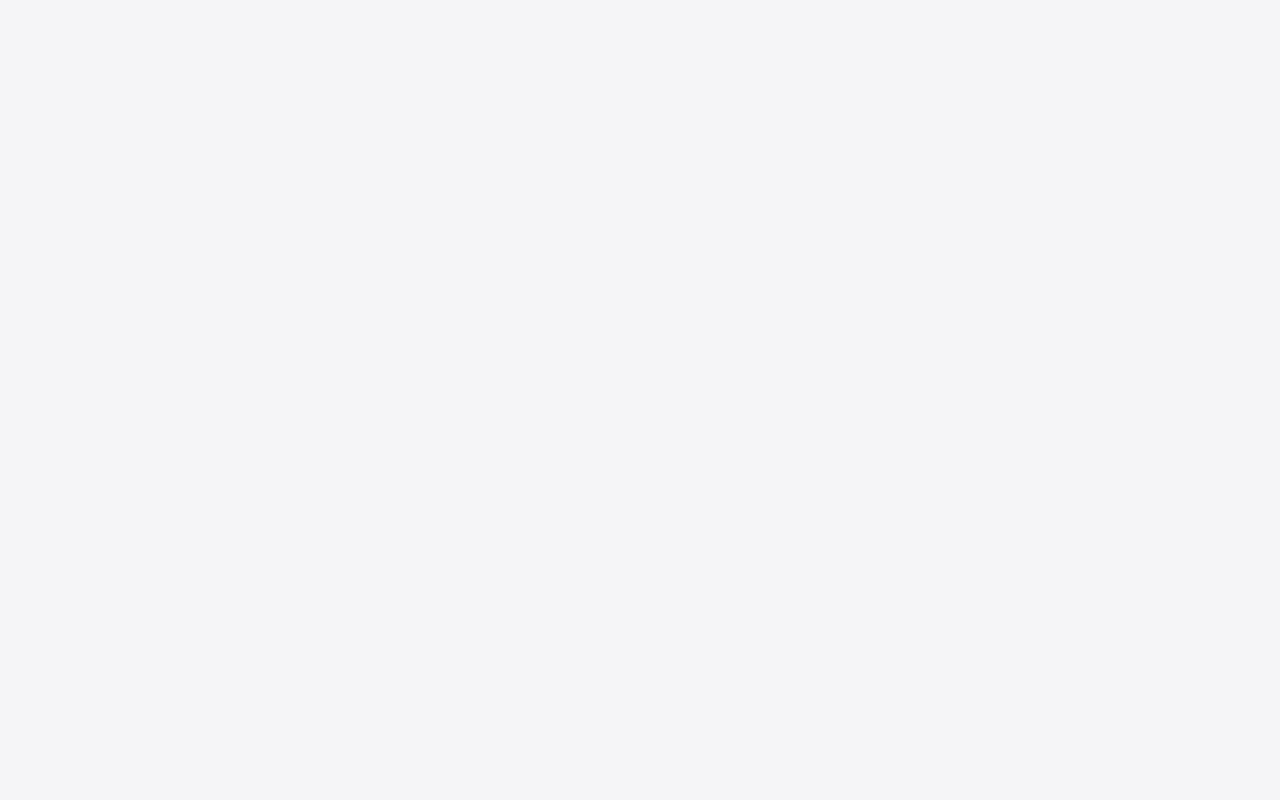
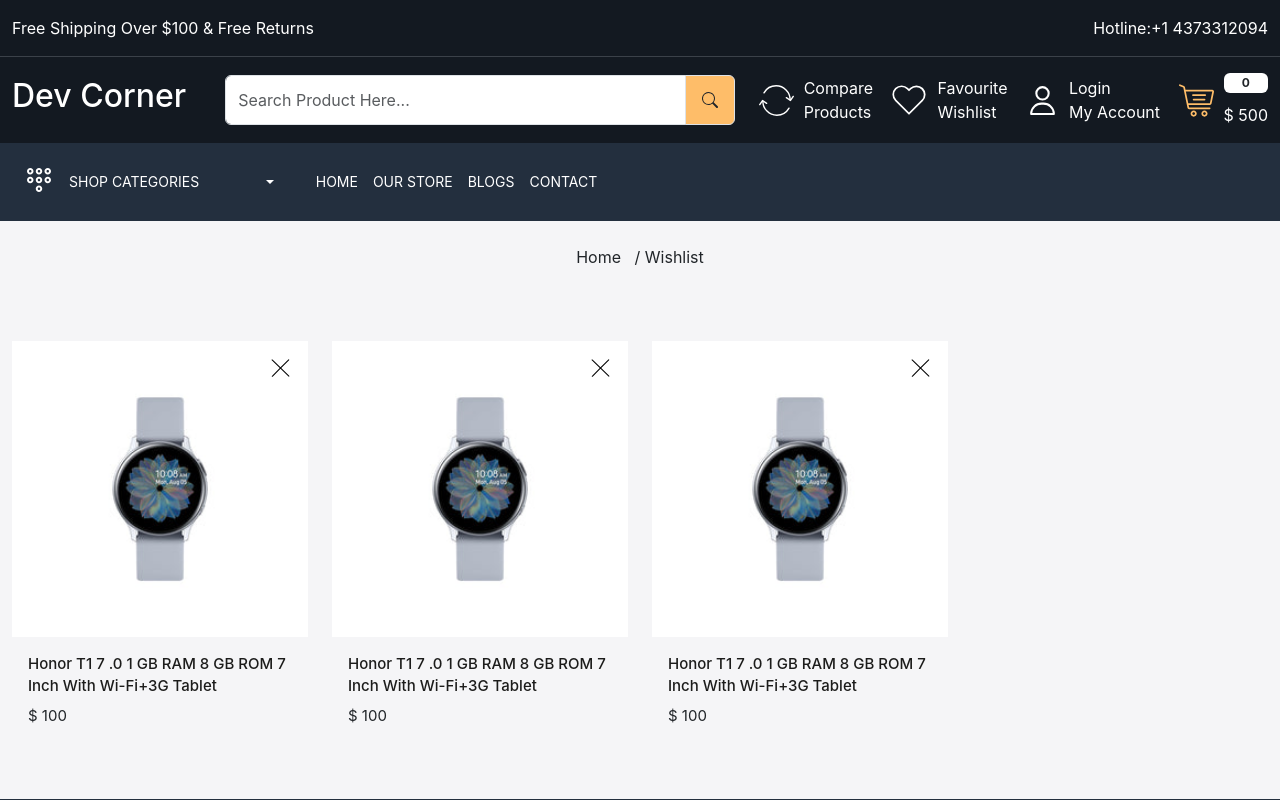
Before and after one commit to yanapeshko/web-shop, a React (Create React App) app: page /wishlist in a window 1280 px wide. Before the commit this address had no page. Shown: the top 800 px of the page. Built offline with nearby package versions, Linux system fonts and the light colour scheme.

Commit message:
added WishListPage & fixed tel+address in Footer&Header components

```diff
--- a/src/App.css
+++ b/src/App.css
@@ -472,20 +472,23 @@
   background-color: white;
   border-radius: 10px;
 }
-.compare-product-card .cross {
+.compare-product-card .cross,
+.wishlist-card .cross {
   top: 15px;
   right: 15px;
   width: 25px;
   padding: 3px;
   cursor: pointer;
 }
-.compare-product-details h5.title {
+.compare-product-details h5.title,
+.wishlist-card h5.title {
   font-size: 15px;
   line-height: 22px;
   font-weight: 500;
   color: var(--color-1c1c1b);
 }
-.compare-product-details h6.price {
+.compare-product-details h6.price,
+.wishlist-card h6.price {
   font-size: 15px;
   line-height: 22px;
   font-weight: 400;
--- a/src/App.jsx
+++ b/src/App.jsx
@@ -9,6 +9,7 @@
 import OurStore from "./pages/OurStore";
 import Blog from "./pages/Blog";
 import CompareProduct from "./pages/CompareProduct";
+import WishList from "./pages/WishList";
 
 function App() {
   return (
@@ -22,6 +23,7 @@
             <Route path="store" element={<OurStore />} />
             <Route path="blogs" element={<Blog />} />
             <Route path="compare-product" element={<CompareProduct />} />
+            <Route path="wishlist" element={<WishList />} />
           </Route>
         </Routes>
       </BrowserRouter>
--- a/src/components/Footer.jsx
+++ b/src/components/Footer.jsx
@@ -38,16 +38,16 @@
               <h4 className="text-white mb-4">Contact us</h4>
               <div>
                 <address className="text-white fs-6">
-                  Hno : 277 Near Vill chopal, <br />
-                  Sonipat, Haryana
+                  26 Lugano Crescent <br />
+                  L6E1E3, Markham,
                   <br />
-                  PinCode: 131103
+                  ON, Canada
                 </address>
                 <a
-                  href="tel:+91 8264954234"
+                  href="tel:+1 4373312094"
                   className="mt-3 d-block mb-1 text-white"
                 >
-                  +91 8264954234
+                  +1 4373312094
                 </a>
                 <a
                   href="mailto:yanapeshko917@gmail.com "
--- a/src/components/Header.jsx
+++ b/src/components/Header.jsx
@@ -16,8 +16,8 @@
             <div className="col-6">
               <p className="text-end text-white mb-0">
                 Hotline:
-                <a className="text-white" href="tel:+91 8264954234">
-                  +91 8264954234
+                <a className="text-white" href="tel:+1 4373312094">
+                  +1 4373312094
                 </a>
               </p>
             </div>
--- /dev/null
+++ b/src/pages/WishList.jsx
@@ -0,0 +1,87 @@
+import React from "react";
+
+import Meta from "../components/Meta";
+import BreadCrumb from "../components/BreadCrumb";
+
+const WishList = () => {
+  return (
+    <>
+      <Meta title={"Wishlist"} />
+      <BreadCrumb title="Wishlist" />
+      <div className="wishlist-wrapper home-wrapper-2 py-5">
+        <div className="container-xxl">
+          <div className="row">
+            <div className="col-3">
+              <div className="wishlist-card position-relative">
+                <img
+                  src="images/cross.svg"
+                  alt="cross"
+                  className="position-absolute cross img-fluid"
+                />
+                <div className="wishlist-card-image ">
+                  <img
+                    className="img-fluid w-100"
+                    src="images/watch.jpg"
+                    alt="watch"
+                  />
+                </div>
+                <div className="py-3 px-3">
+                  <h5 className="title">
+                    Honor T1 7 .0 1 GB RAM 8 GB ROM 7 Inch With Wi-Fi+3G Tablet
+                  </h5>
+                  <h6 className="price">$ 100</h6>
+                </div>
+              </div>
+            </div>
+            <div className="col-3">
+              <div className="wishlist-card position-relative">
+                <img
+                  src="images/cross.svg"
+                  alt="cross"
+                  className="position-absolute cross img-fluid"
+                />
+                <div className="wishlist-card-image ">
+                  <img
+                    className="img-fluid w-100"
+                    src="images/watch.jpg"
+                    alt="watch"
+                  />
+                </div>
+                <div className="py-3 px-3">
+                  <h5 className="title">
+                    Honor T1 7 .0 1 GB RAM 8 GB ROM 7 Inch With Wi-Fi+3G Tablet
+                  </h5>
+                  <h6 className="price">$ 100</h6>
+                </div>
+              </div>
+            </div>
+            <div className="col-3">
+              <div className="wishlist-card position-relative">
+                <img
+                  src="images/cross.svg"
+                  alt="cross"
+                  className="position-absolute cross img-fluid"
+                />
+                <div className="wishlist-card-image ">
+                  <img
+                    className="img-fluid w-100"
+                    src="images/watch.jpg"
+                    alt="watch"
+                  />
+                </div>
+                <div className="py-3 px-3">
+                  <h5 className="title">
+                    Honor T1 7 .0 1 GB RAM 8 GB ROM 7 Inch With Wi-Fi+3G Tablet
+                  </h5>
+                  <h6 className="price">$ 100</h6>
+                </div>
+              </div>
+            </div>
+          </div>
+        </div>
+      </div>
+    </>
+  );
+};
+
+export default WishList;
```
